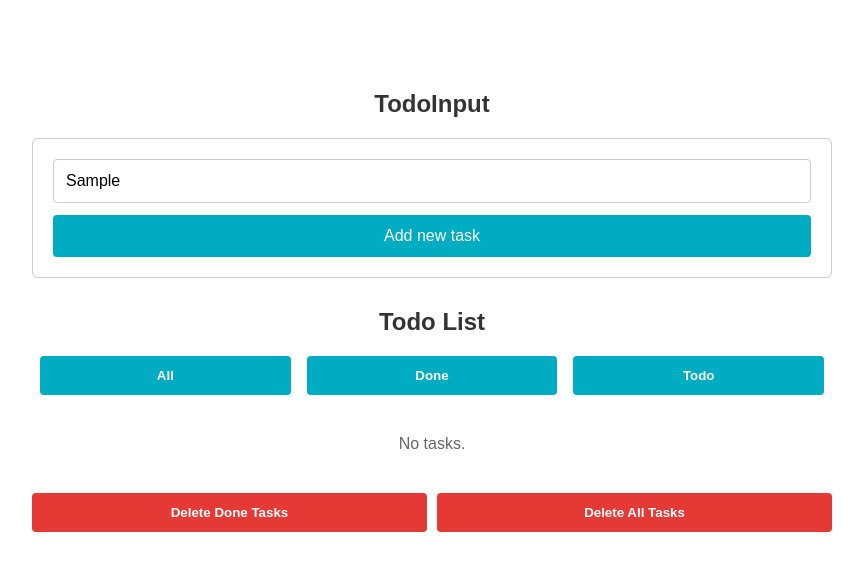
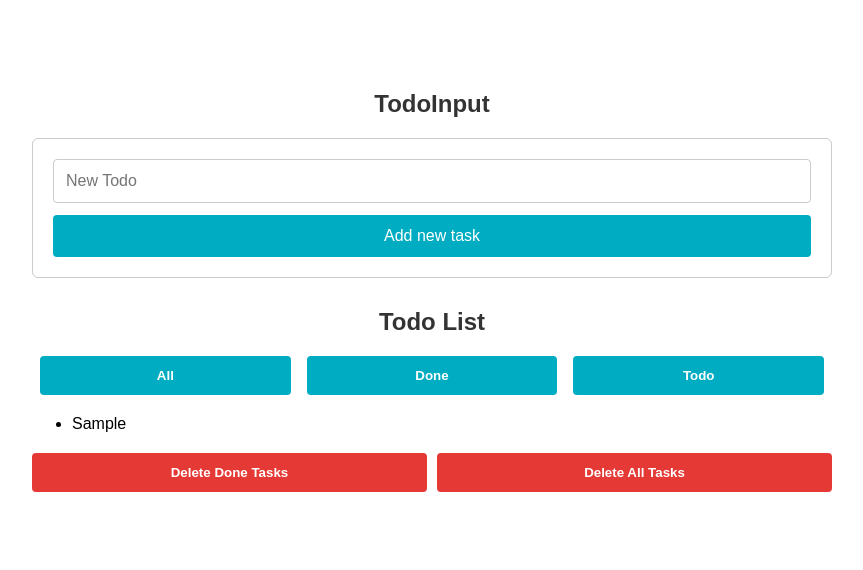
Before and after one commit to BushraKhateeb/taskCRUD, a plain HTML site: page index.html in a window 1280 px wide. Both pictures are taken after typing "Sample" into the empty fields and a click on the button "Add new task". Shown: the whole page, without its empty margins (208-1071 px from the left). Drawn offline with Linux system fonts and the light colour scheme.

Commit message:
create variable for js

```diff
--- a/assets/main.css
+++ b/assets/main.css
@@ -115,3 +115,7 @@ h2 {
 .deleteAll:hover {
   background-color: #ec5c57;
 }
+
+#taskList{
+
+}
--- a/assets/main.js
+++ b/assets/main.js
@@ -0,0 +1,35 @@
+document.addEventListener('DOMContentLoaded',()=> {
+const todoInput = document.getElementById('todoInput');
+const addBtn = document.getElementById('addBtn');
+const taskList = document.getElementById('taskList');
+const noTasks = document.getElementById('noTasks');
+
+
+const toggleEmptyState=()=>{
+  noTasks.style.display = taskList.children.
+  length === 0 ? 'block' : 'none';
+}
+
+
+const addTask = (event) => {
+    event.preventDefault();
+
+    const taskText= todoInput.value.trim() ;
+    if(!taskText){
+        return;
+    }
+     const li= document.createElement('li');
+     li.textContent = taskText ;
+     taskList.appendChild(li);
+     todoInput.value = '';
+     toggleEmptyState();
+};
+
+addBtn.addEventListener('click' , addTask);
+todoInput.addEventListener('keypress', (e)=> {
+    if(e.key === 'Enter'){
+      addTask(e) ;
+    }
+})
+
+});
--- a/index.html
+++ b/index.html
@@ -19,7 +19,10 @@
       <button>Done</button>
       <button >Todo</button>
     </div>
-    <div class="noTasks">No tasks.</div>
+    <div class="noTasks" id="noTasks">No tasks. </div>
+      <ul id="taskList"> </ul>
+
+
 
     <div class="deleteBtn">
       <button class="deleteDone" disabled>Delete Done Tasks</button>
```
